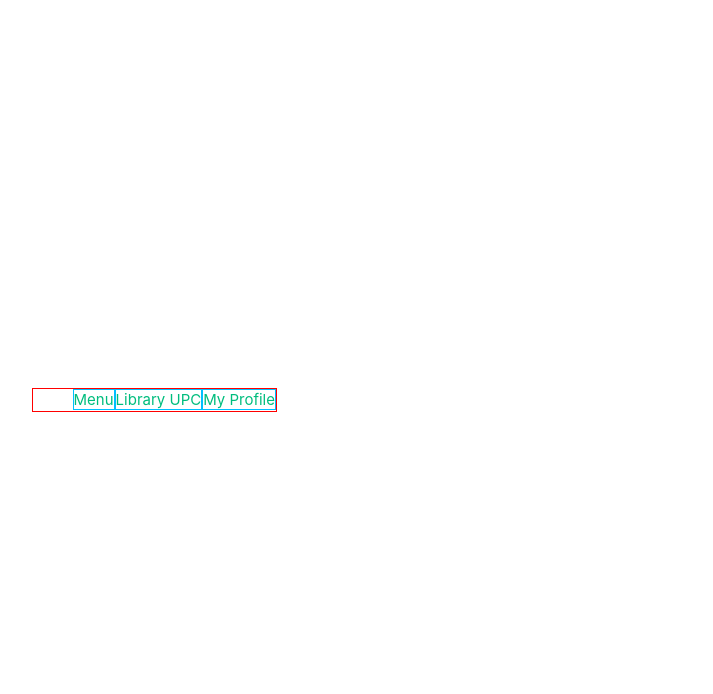
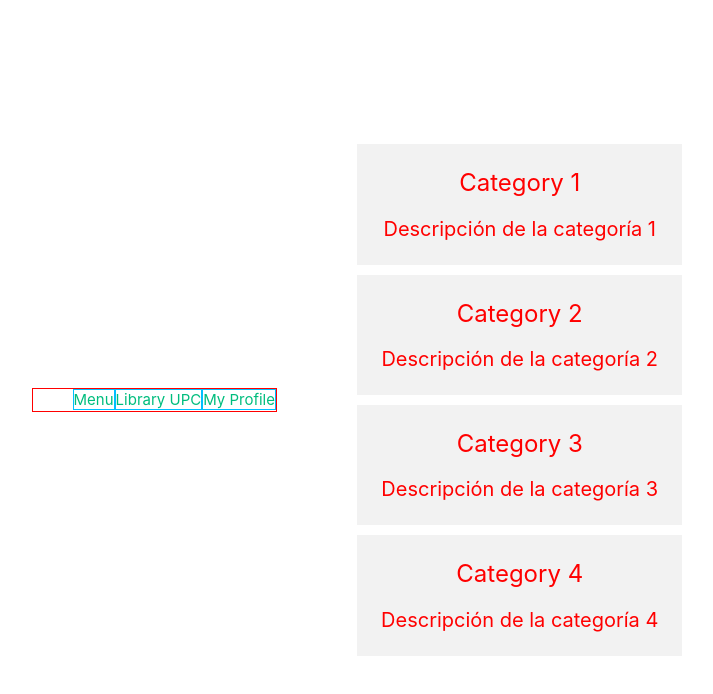
Before and after one commit to maiyq1/appsweb-frontend-grupo3, a Vue app in the folder vue-project/: page / in a window 1280 px wide. Shown: the top 694 px of the page, without its empty margins (283-996 px from the left). Built offline with nearby package versions, Linux system fonts and the light colour scheme.

Commit message:
Categories

```diff
--- a/vue-project/src/App.vue
+++ b/vue-project/src/App.vue
@@ -4,6 +4,8 @@ import TheWelcome from './components/TheWelcome.vue'
 import HeaderProject from "./components/HeaderProject.vue";
 import navbar from "./components/navbar.vue";
 import Navbar from "./components/navbar.vue";
+import categories from "@/components/Categories.vue";
+import Categories from "@/components/Categories.vue";
 </script>
 
 <template>
@@ -18,6 +20,8 @@ import Navbar from "./components/navbar.vue";
       <navbar/>
   </header>
   <main>
+      <categories/>
+
   </main>
 </template>
 
--- /dev/null
+++ b/vue-project/src/components/Categories.vue
@@ -0,0 +1,54 @@
+<template>
+    <div class="grid-container">
+        <div class="grid-item">
+            <h2>Category 1</h2>
+            <p>Descripción de la categoría 1</p>
+        </div>
+        <div class="grid-item">
+            <h2>Category 2</h2>
+            <p>Descripción de la categoría 2</p>
+        </div>
+        <div class="grid-item">
+            <h2>Category 3</h2>
+            <p>Descripción de la categoría 3</p>
+        </div>
+        <div class="grid-item">
+            <h2>Category 4</h2>
+            <p>Descripción de la categoría 4</p>
+        </div>
+    </div>
+</template>
+
+<script>
+export default {
+
+    name: "categories"
+}
+</script>
+
+<style scoped>
+
+.grid-container {
+    display: grid;
+    grid-template-columns: 1fr;
+    grid-gap: 10px;
+}
+
+.grid-item {
+    background-color: #f2f2f2;
+    padding: 20px;
+    text-align: center;
+    font-size: 20px;
+    color: red;
+}
+
+.grid-item h2 {
+    margin-top: 0;
+    margin-bottom: 10px;
+    font-size: 24px;
+}
+
+.grid-item p {
+    margin: 0;
+}
+</style>
```
